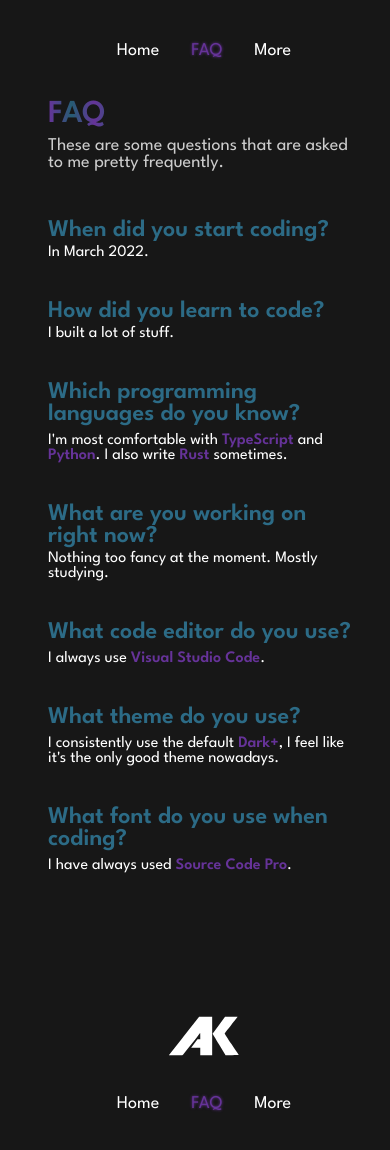
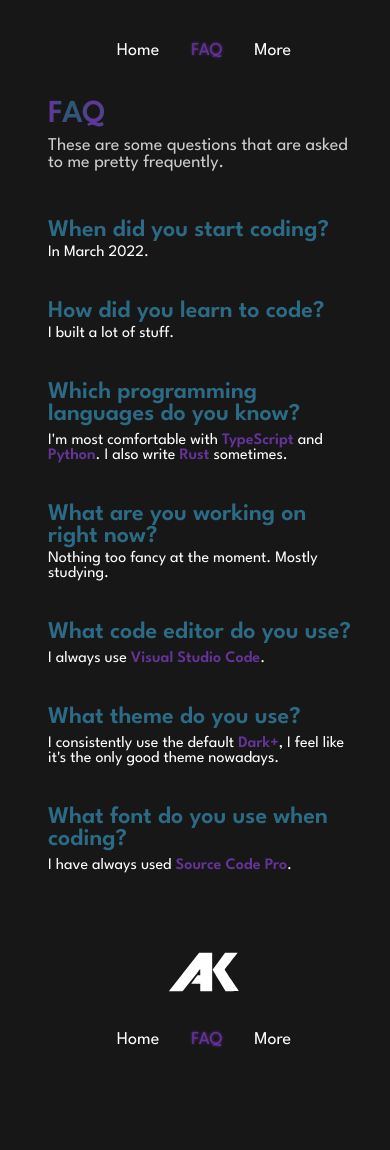
Before and after one commit to qieqss/qieqss.dev, a React (Vite) app: page /faq in a window 390 px wide. Shown: the top 1150 px of the page. After the commit the page ends 1080 px from the top, so only its background shows below. Built offline with nearby package versions, Linux system fonts and the light colour scheme.

Commit message:
further responsiveness fix

```diff
--- a/src/styles/components/Footer.module.scss
+++ b/src/styles/components/Footer.module.scss
@@ -1,7 +1,7 @@
 #footer {
     user-select: none;
-    padding-top: 128px;
-    margin-bottom: 64px;
+    padding-top: 64px;
+    padding-bottom: 32px;
     display: grid;
     place-items: center;
     .links {
--- a/src/styles/components/Hero.module.scss
+++ b/src/styles/components/Hero.module.scss
@@ -6,6 +6,7 @@
         flex-direction: column;
         align-items: center;
         .logo {
+            user-select: none;
             cursor: pointer;
             border-radius: 50%;
             transition: rotate 2500ms ease;
@@ -25,7 +26,7 @@
         .description {
             font-size: 22px;
             text-align: center;
-            padding-top: 4px;
+            padding-top: 8px;
         }
 
         .links {
```
